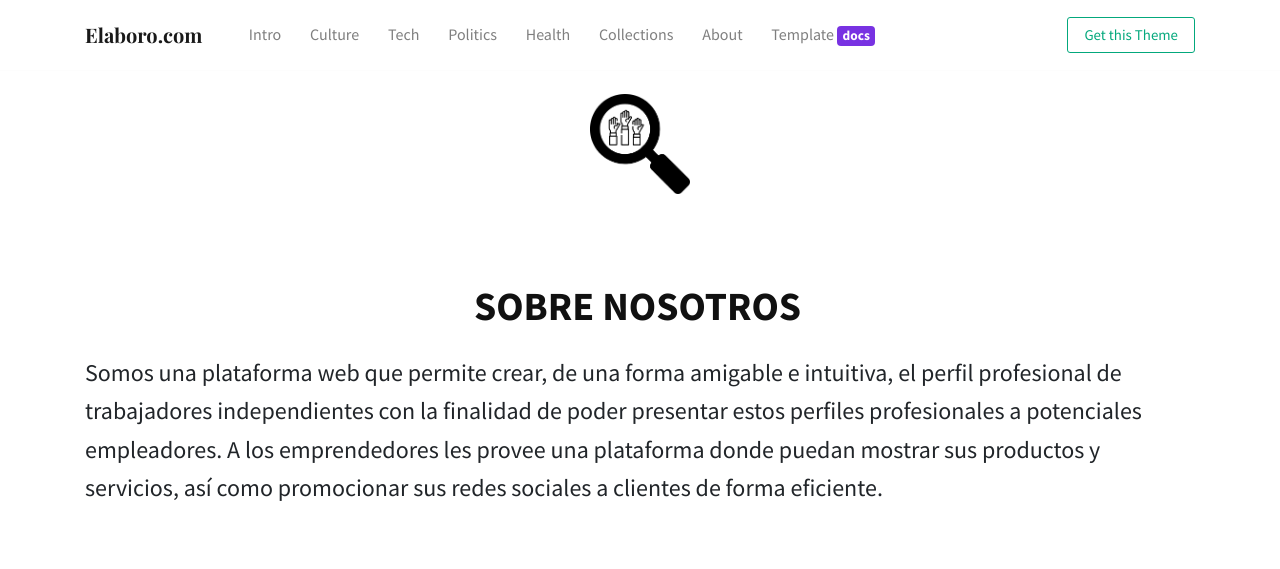
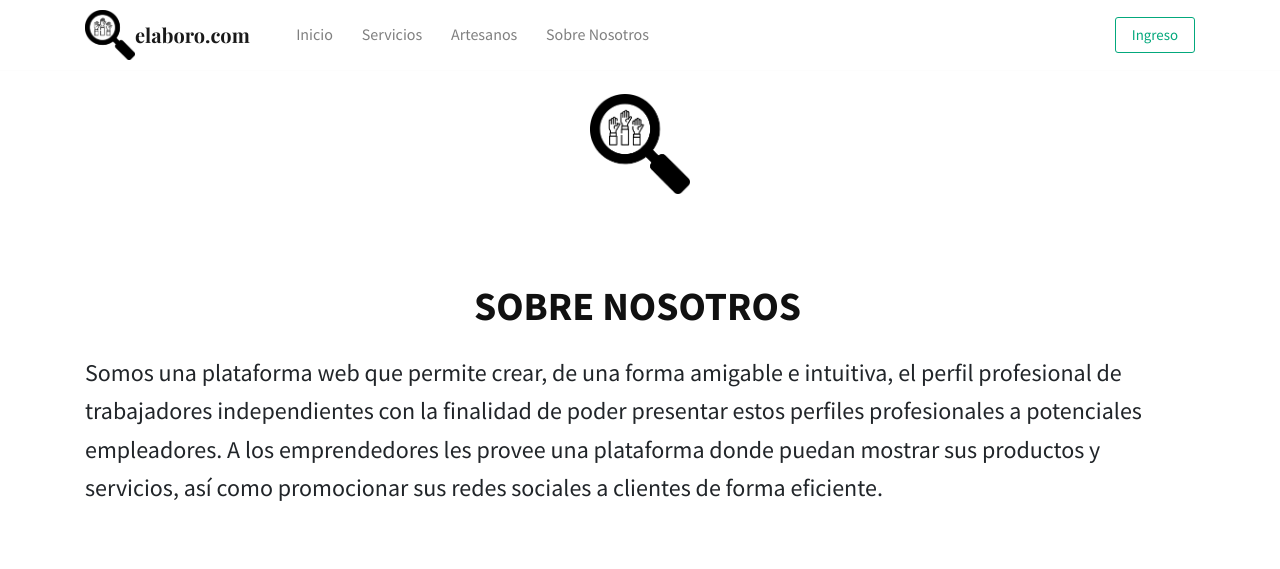
Before and after one commit to Mith87/elaboro.com, a website: page about.html in a window 1280 px wide. Shown: the top 569 px of the page. Drawn offline with nearby package versions, Linux system fonts and the light colour scheme.

Commit message:
cambios de navegacion

```diff
--- a/about.html
+++ b/about.html
@@ -6,7 +6,7 @@
 	<link rel="apple-touch-icon" sizes="76x76" href="./assets/img/favicon.ico">
 	<link rel="icon" type="image/png" href="./assets/img/favicon.ico">
 	<meta http-equiv="X-UA-Compatible" content="IE=edge,chrome=1" />
-	<title>Elaboro.com</title>
+	<title>elaboro.com</title>
 	<meta content='width=device-width, initial-scale=1.0, maximum-scale=1.0, user-scalable=0, shrink-to-fit=no'
 		name='viewport' />
 	<!-- Google Font -->
@@ -25,7 +25,8 @@ NAVBAR
 --------------------------------------->
 	<nav class="topnav navbar navbar-expand-lg navbar-light bg-white fixed-top">
 		<div class="container">
-			<a class="navbar-brand" href="./index.html"><strong>Elaboro.com</strong></a>
+			<img src="assets/img/demo/ELABORA-LOGO.png" alt="logo" style="width:50px; height:50px;">
+			<a class="navbar-brand" href="./index.html"><strong>elaboro.com</strong></a>
 			<button class="navbar-toggler collapsed" type="button" data-toggle="collapse" data-target="#navbarColor02"
 				aria-controls="navbarColor02" aria-expanded="false" aria-label="Toggle navigation">
 				<span class="navbar-toggler-icon"></span>
@@ -33,35 +34,21 @@ NAVBAR
 			<div class="navbar-collapse collapse" id="navbarColor02" style="">
 				<ul class="navbar-nav mr-auto d-flex align-items-center">
 					<li class="nav-item">
-						<a class="nav-link" href="./index.html">Intro <span class="sr-only">(current)</span></a>
+					<a class="nav-link" href="./index.html">Inicio<span class="sr-only">(current)</span></a>
 					</li>
 					<li class="nav-item">
-						<a class="nav-link" href="./article.html">Culture</a>
+					<a class="nav-link" href="./category.html">Servicios</a>
 					</li>
 					<li class="nav-item">
-						<a class="nav-link" href="./article.html">Tech</a>
+					<a class="nav-link" href="./store.html">Artesanos</a>
 					</li>
 					<li class="nav-item">
-						<a class="nav-link" href="./article.html">Politics</a>
-					</li>
-					<li class="nav-item">
-						<a class="nav-link" href="./article.html">Health</a>
-					</li>
-					<li class="nav-item">
-						<a class="nav-link" href="./article.html">Collections</a>
-					</li>
-					<li class="nav-item">
-						<a class="nav-link" href="./about.html">About</a>
-					</li>
-					<li class="nav-item">
-						<a class="nav-link" href="./docs.html">Template <span
-								class="badge badge-secondary">docs</span></a>
+					<a class="nav-link" href="./about.html">Sobre Nosotros</a>
 					</li>
 				</ul>
 				<ul class="navbar-nav ml-auto d-flex align-items-center">
 					<li class="nav-item highlight">
-						<a class="nav-link" href="https://www.wowthemes.net/mundana-free-html-bootstrap-template/">Get
-							this Theme</a>
+					<a class="nav-link" href="https://www.wowthemes.net/mundana-free-html-bootstrap-template/">Ingreso</a>
 					</li>
 				</ul>
 			</div>
```
Also changed, not shown: article.html (+8 -19 lines), category.html (+9 -19 lines), index.html (+9 -8 lines), assets/css/main.css.
